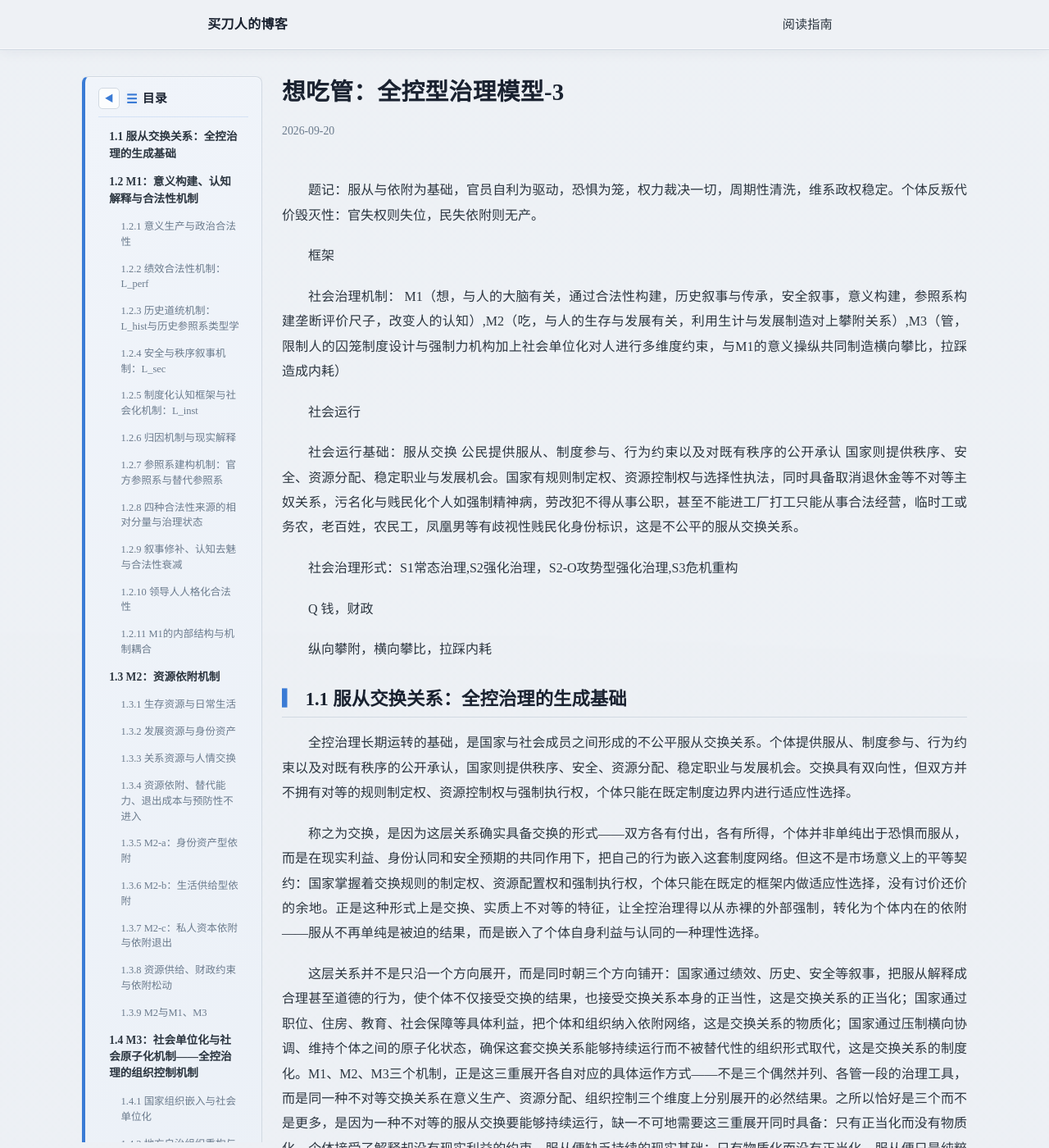
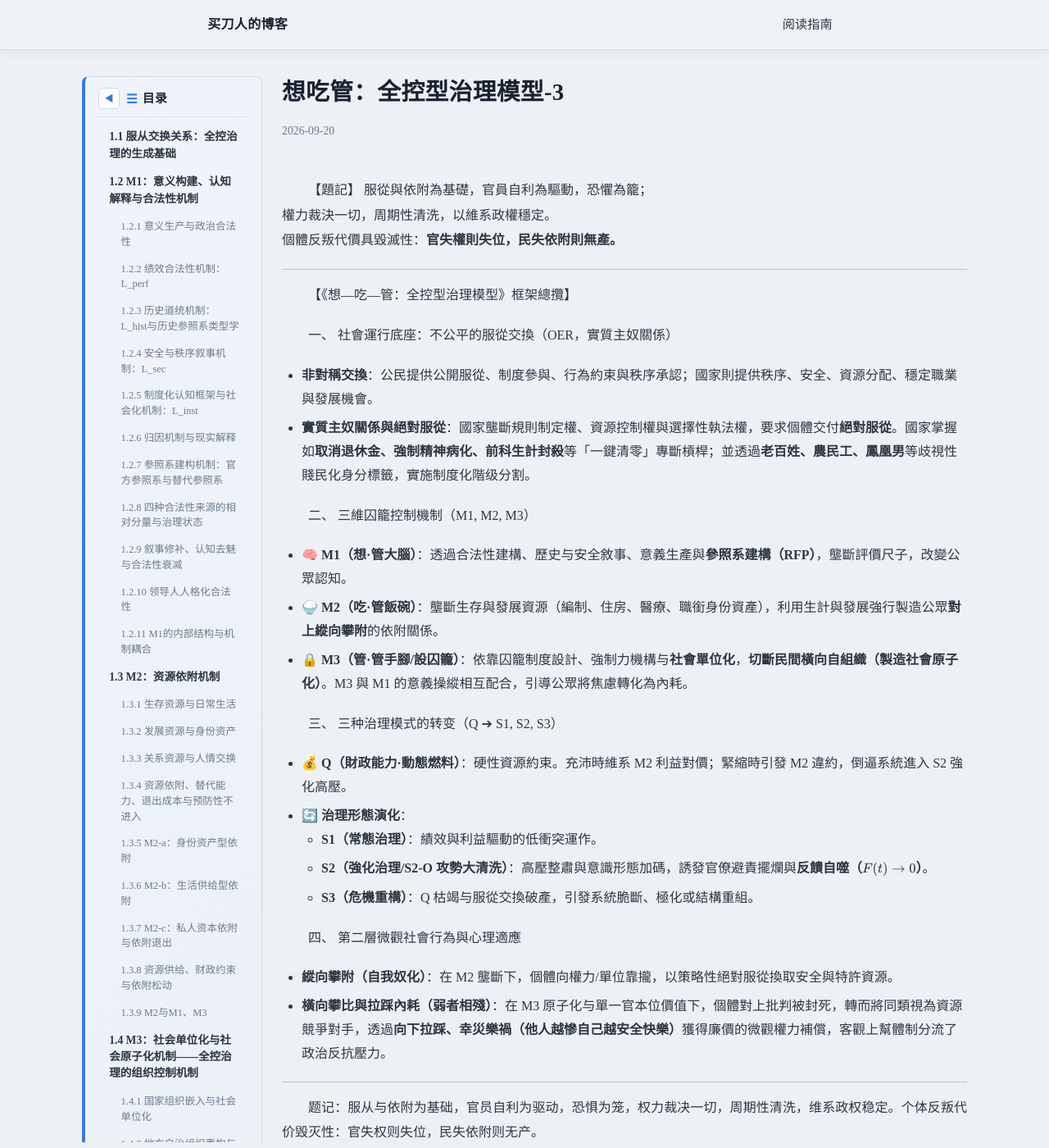
Before and after one commit to maidaoren/maidaoren.github.io, a Jekyll site: the page built from _posts/2026-09-20-Want-to-eat-pipe-Total-control-governance-model -3.md, in a window 1280 px wide and 1400 px high. Shown: the whole window at 82% size. Built offline with Jekyll 4.4.1, drawn with Linux system fonts in a browser that asks for light colours; nearby versions of some CDN libraries.

Commit message:
卖刀人
test

```diff
--- a/_posts/2026-09-20-Want-to-eat-pipe-Total-control-governance-model -3.md
+++ b/_posts/2026-09-20-Want-to-eat-pipe-Total-control-governance-model -3.md
@@ -4,6 +4,38 @@ title: '想吃管：全控型治理模型-3'
 date: 2026-09-20
 sticky: true
 sticky_order: 1
+---
+
+ 【題記】
+服從與依附為基礎，官員自利為驅動，恐懼為籠；
+權力裁決一切，周期性清洗，以維系政權穩定。
+個體反叛代價具毀滅性：**官失權則失位，民失依附則無產。**
+
+---
+
+ 【《想—吃—管：全控型治理模型》框架總攬】
+
+ 一、 社會運行底座：不公平的服從交換（OER，實質主奴關係）
+* **非對稱交換**：公民提供公開服從、制度參與、行為約束與秩序承認；國家則提供秩序、安全、資源分配、穩定職業與發展機會。
+* **實質主奴關係與絕對服從**：國家壟斷規則制定權、資源控制權與選擇性執法權，要求個體交付**絕對服從**。國家掌握如**取消退休金、強制精神病化、前科生計封殺**等「一鍵清零」專斷槓桿；並透過**老百姓、農民工、鳳凰男**等歧視性賤民化身分標籤，實施制度化階级分割。
+
+ 二、 三維囚籠控制機制（M1, M2, M3）
+* **🧠 M1（想·管大腦）**：透過合法性建構、歷史与安全敘事、意義生產與**參照系建構（RFP）**，壟斷評價尺子，改變公眾認知。
+* **🍚 M2（吃·管飯碗）**：壟斷生存與發展資源（編制、住房、醫療、職銜身份資產），利用生計與發展強行製造公眾**對上縱向攀附**的依附關係。
+* **🔒 M3（管·管手腳/設囚籠）**：依靠囚籠制度設計、強制力機構与**社會單位化**，**切斷民間橫向自組織（製造社會原子化）**。M3 與 M1 的意義操縱相互配合，引導公眾將焦慮轉化為內耗。
+
+ 三、 三种治理模式的转变（Q ➔ S1, S2, S3）
+
+* **💰 Q（財政能力·動態燃料）**：硬性資源約束。充沛時維系 M2 利益對價；緊縮時引發 M2 違約，倒逼系統進入 S2 強化高壓。
+* **🔄 治理形態演化**：
+  * **S1（常態治理）**：績效與利益驅動的低衝突運作。
+  * **S2（強化治理/S2-O 攻勢大清洗）**：高壓整肅與意識形態加碼，誘發官僚避責擺爛與**反饋自噬（\\(F(t) \to 0\\)）**。
+  * **S3（危機重構）**：Q 枯竭与服從交換破產，引發系統脆斷、極化或結構重組。
+
+四、 第二層微觀社會行為與心理適應
+* **縱向攀附（自我奴化）**：在 M2 壟斷下，個體向權力/單位靠攏，以策略性絕對服從換取安全與特許資源。
+* **橫向攀比與拉踩內耗（弱者相殘）**：在 M3 原子化与單一官本位價值下，個體對上批判被封死，轉而將同類視為資源競爭對手，透過**向下拉踩、幸災樂禍（他人越慘自己越安全快樂）**獲得廉價的微觀權力補償，客觀上幫體制分流了政治反抗壓力。
+
 ---
 
 题记：服从与依附为基础，官员自利为驱动，恐惧为笼，权力裁决一切，周期性清洗，维系政权稳定。个体反叛代价毁灭性：官失权则失位，民失依附则无产。
```
Also changed, not shown: about.md (+1 -1 lines).
